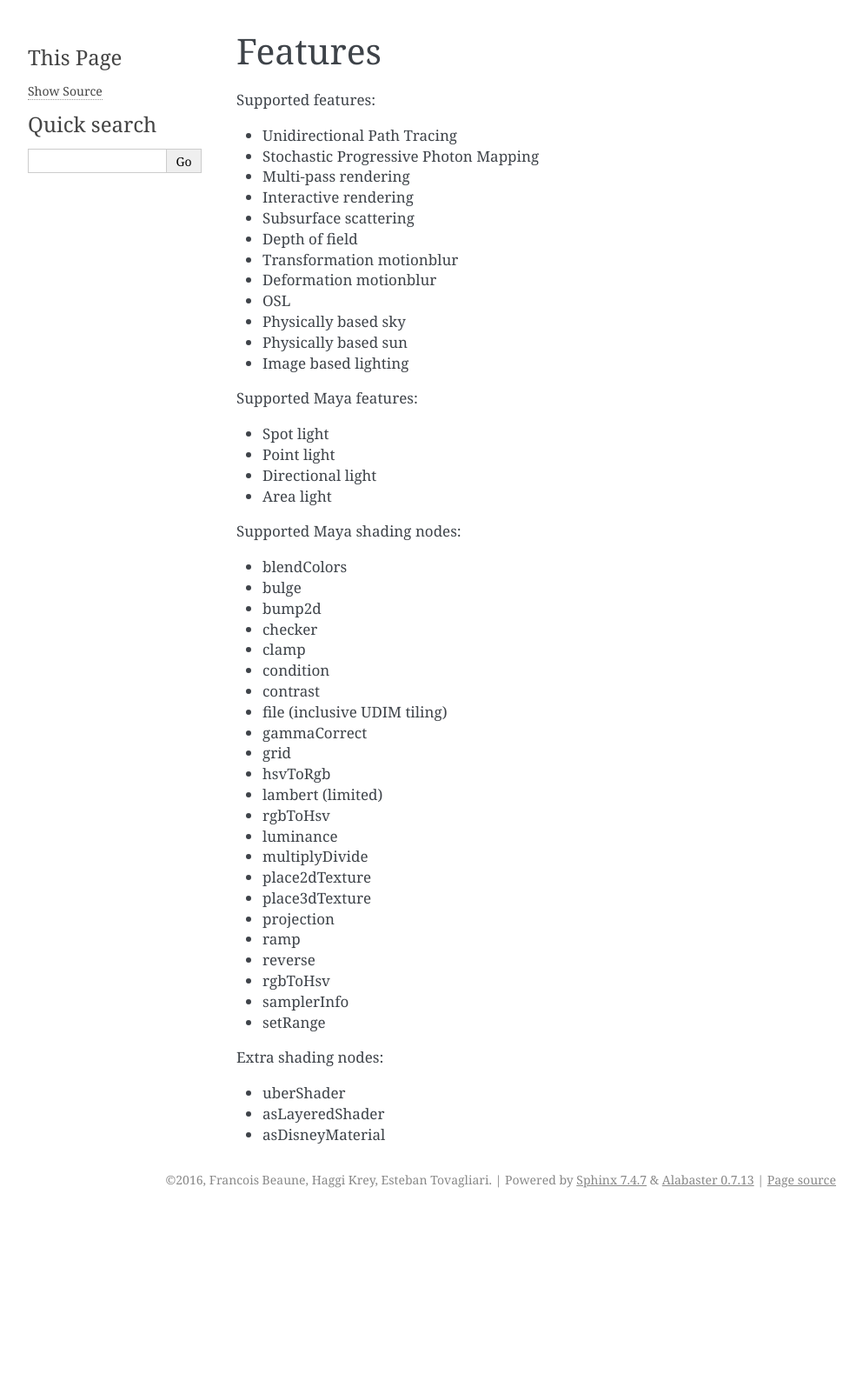
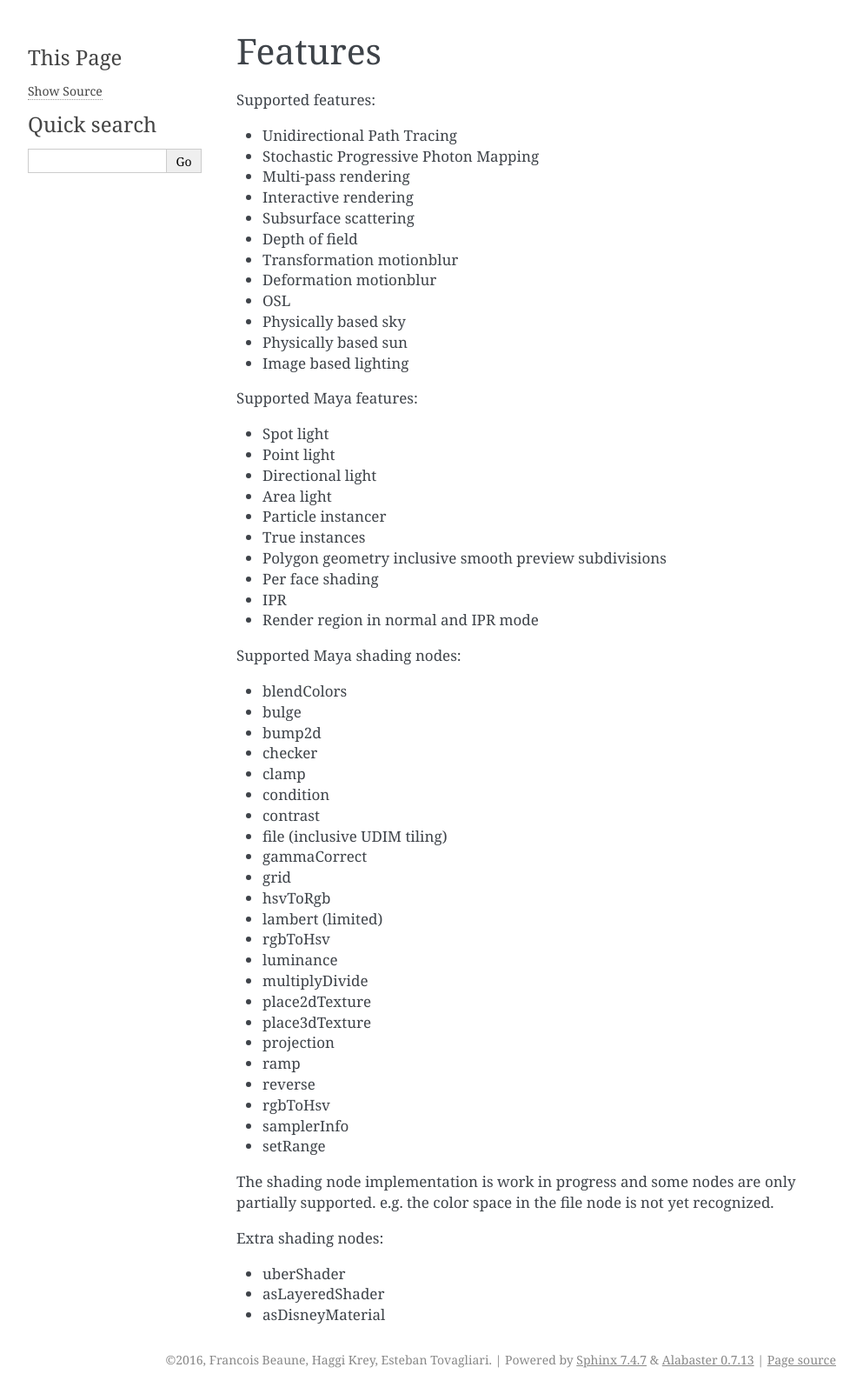
Before and after one commit to haggi/appleseed-maya, a Sphinx documentation site: the page built from docs/source/features.rst, in a window 1280 px wide. Shown: the whole page at 87% size, without its empty margins (148-1141 px from the left). Built offline with Sphinx 7.4.7, drawn with Linux system fonts in a browser that asks for light colours; before the commit the page ends 1396 px from its top, so only the background shows below that.

Commit message:
Update features.rst

```diff
--- a/docs/source/features.rst
+++ b/docs/source/features.rst
@@ -22,6 +22,12 @@ Supported Maya features:
 - Point light
 - Directional light
 - Area light
+- Particle instancer
+- True instances
+- Polygon geometry inclusive smooth preview subdivisions
+- Per face shading
+- IPR
+- Render region in normal and IPR mode
 
 Supported Maya shading nodes:
 
@@ -49,6 +55,8 @@ Supported Maya shading nodes:
 - samplerInfo
 - setRange
 
+The shading node implementation is work in progress and some nodes are only partially supported. e.g. the color space in the file node is not yet recognized.
+
 Extra shading nodes:
 
 - uberShader
```
